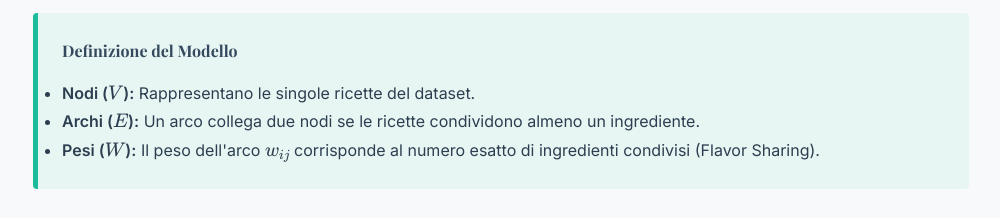
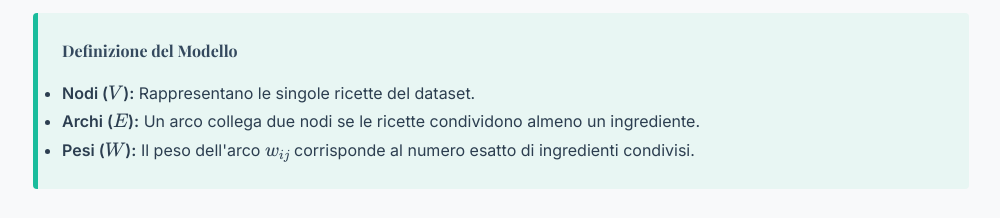
Before and after one commit to yokxi/food-network-analysis, a plain HTML site: page index.html in a window 1280 px wide. Shown: the part 3420-3638 px from the top of the page, without its empty margins (139-1139 px from the left). Drawn offline with nearby package versions, Linux system fonts and the light colour scheme; a web font is replaced by a local one.

Commit message:
sistemato

```diff
--- a/index.html
+++ b/index.html
@@ -134,7 +134,7 @@
                     <li><strong>Archi ($E$):</strong> Un arco collega due nodi se le ricette condividono almeno un
                         ingrediente.</li>
                     <li><strong>Pesi ($W$):</strong> Il peso dell'arco $w_{ij}$ corrisponde al numero esatto di
-                        ingredienti condivisi (Flavor Sharing).</li>
+                        ingredienti condivisi.</li>
                 </ul>
             </div>
 
```
